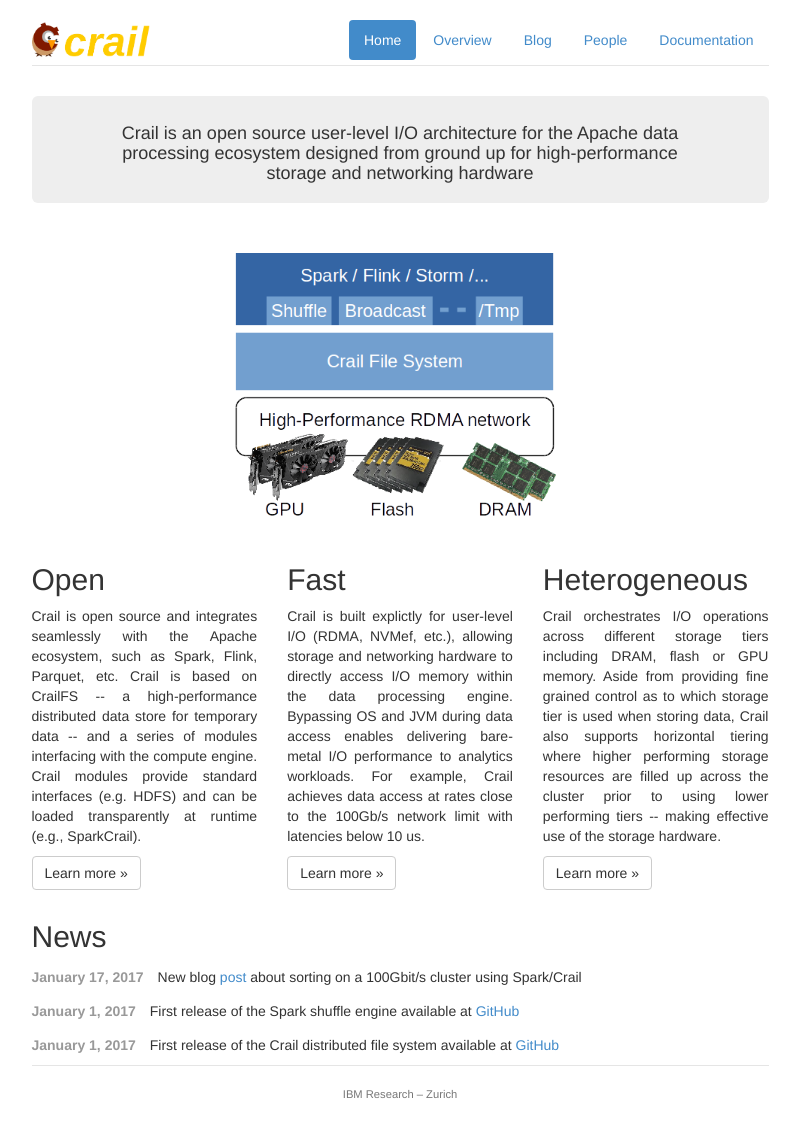
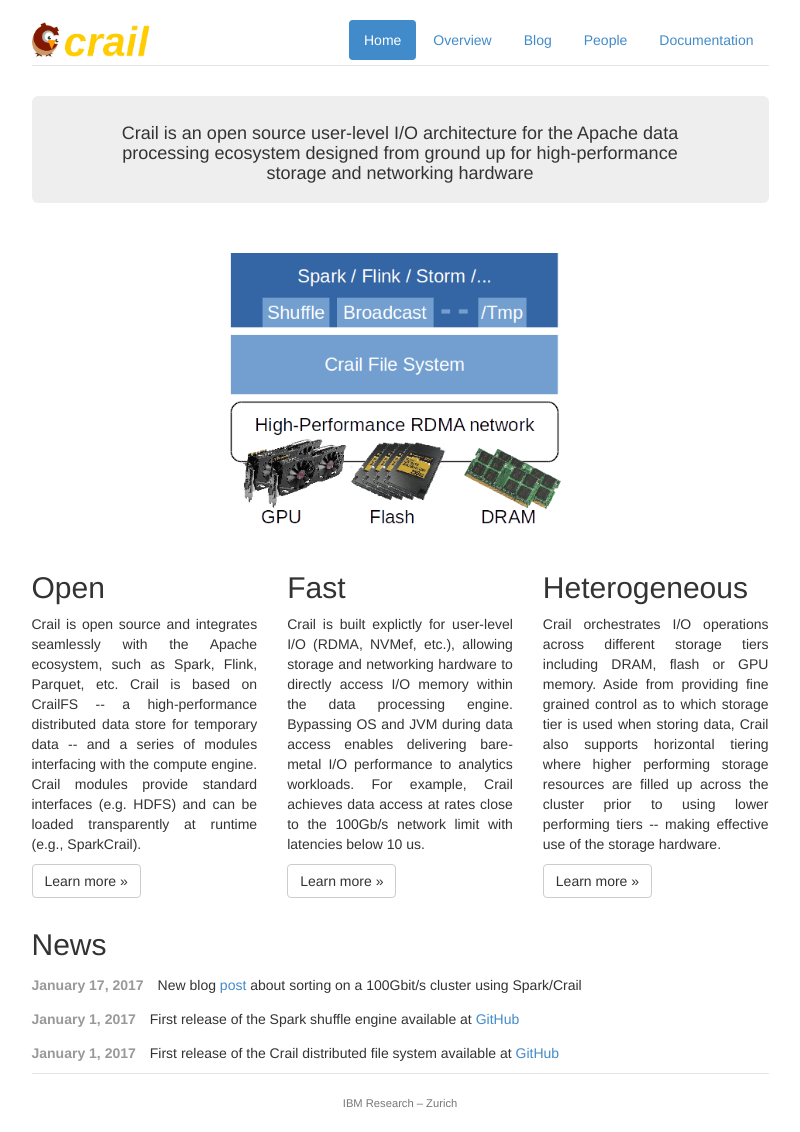
Before and after one commit to apache/incubator-crail-website, a Jekyll site: the page built from index.html, in a window 1280 px wide. Shown: the whole page, without its empty margins (240-1040 px from the left). Built offline with Jekyll 4.4.1, drawn with Linux system fonts in a browser that asks for light colours.

Commit message:
Update index.html

```diff
--- a/index.html
+++ b/index.html
@@ -10,7 +10,7 @@
 <br>
 <div>
 <center>
-<img src="{{ site.base }}/img/crail_stack2.png" align="middle" style="width: 330px; text-align:center;">
+<img src="{{ site.base }}/img/crail_stack2.png" align="middle" style="width: 340px; text-align:center;">
 </center>
 </div>
 <br>
```
